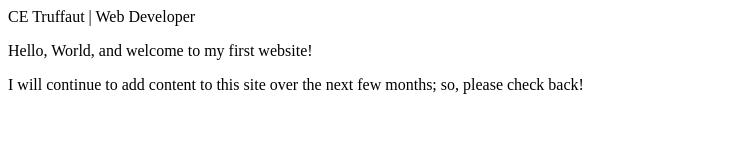
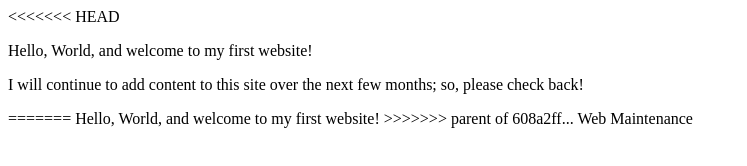
Before and after one commit to victoriawen/victoria.wen.github.io, a plain HTML site: page index.html in a window 1280 px wide. Shown: the whole page, without its empty margins (0-747 px from the left). Drawn offline with Linux system fonts and the light colour scheme.

Commit message:
Update index.html

```diff
--- a/index.html
+++ b/index.html
@@ -3,10 +3,15 @@
     <head>
         <meta charset="utf-8">
         <meta name="viewport" content="width=device-width, initial-scale=1.0">
-        <meta name="author" content="Victoria Wen"
-        <title>CE Truffaut | Web Developer</title>
+        <title>My First Website</title>
     </head>
     <body>
+<<<<<<< HEAD
         <p>Hello, World, and welcome to my first website!</p>
         <p>I will continue to add content to this site over the next few months; so, please check back!</p>
     </body>
+=======
+       Hello, World, and welcome to my first website!
+    </body>
+</html>
+>>>>>>> parent of 608a2ff... Web Maintenance
```
